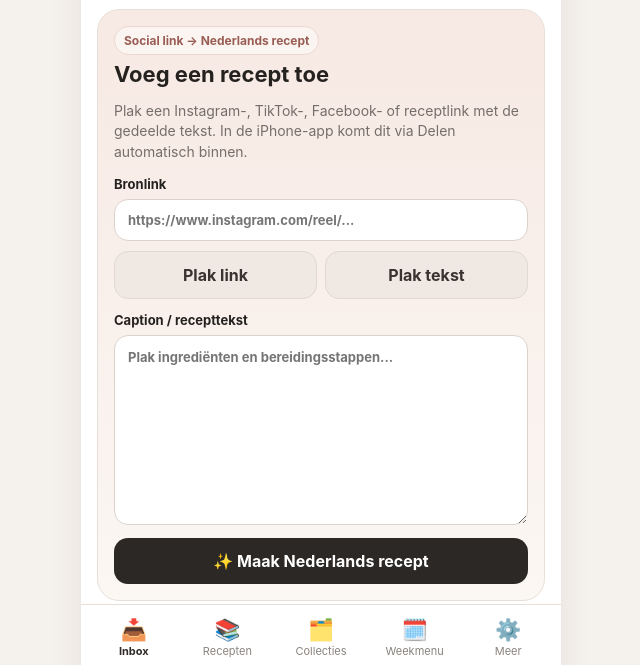
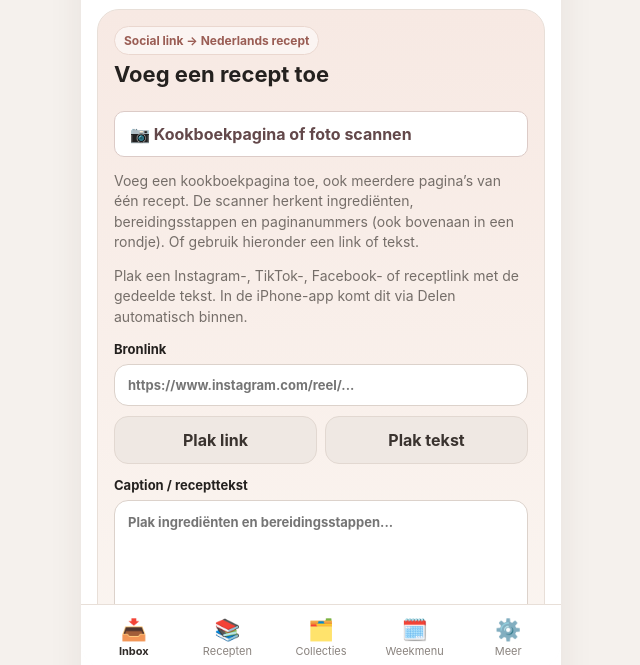
Before and after one commit to dianschalkwijk-crypto/MBD-recepices, a website: page index.html in a window 1280 px wide. Shown: the part 110-775 px from the top of the page, without its empty margins (319-959 px from the left). Drawn offline with nearby package versions, Linux system fonts and the light colour scheme.

Commit message:
Expose cookbook photo scanner directly in recipe inbox

```diff
--- a/index.html
+++ b/index.html
@@ -65,7 +65,7 @@ button{cursor:pointer}.primary,.secondary,.ghost{width:100%;border:0;border-radi
       <section class="screen active" data-screen="inbox">
         <div class="hero card">
           <div class="badge">Social link → Nederlands recept</div>
-          <h2>Voeg een recept toe</h2>
+          <h2>Voeg een recept toe</h2><div class="row gap8" style="flex-wrap:wrap;margin:14px 0"><a href="/scan.html" class="secondary" style="display:inline-block;padding:12px 15px;border-radius:10px;background:#fff;color:#63484a;text-decoration:none;border:1px solid #dccbc7;font-weight:700">📷 Kookboekpagina of foto scannen</a></div><p class="muted">Voeg een kookboekpagina toe, ook meerdere pagina’s van één recept. De scanner herkent ingrediënten, bereidingsstappen en paginanummers (ook bovenaan in een rondje). Of gebruik hieronder een link of tekst.</p>
           <p class="muted">Plak een Instagram-, TikTok-, Facebook- of receptlink met de gedeelde tekst. In de iPhone-app komt dit via Delen automatisch binnen.</p>
           <label>Bronlink
             <input id="sourceUrl" type="url" inputmode="url" placeholder="https://www.instagram.com/reel/..." />
```
